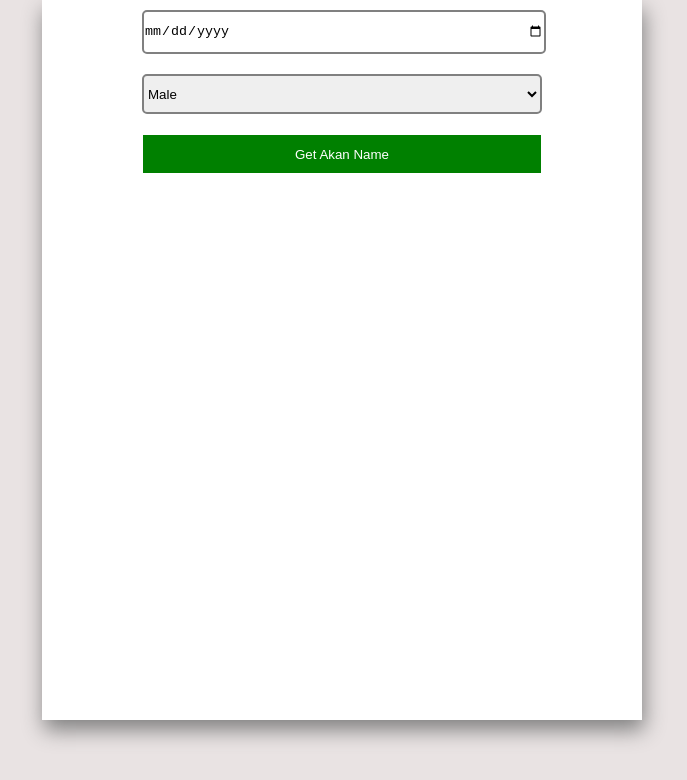
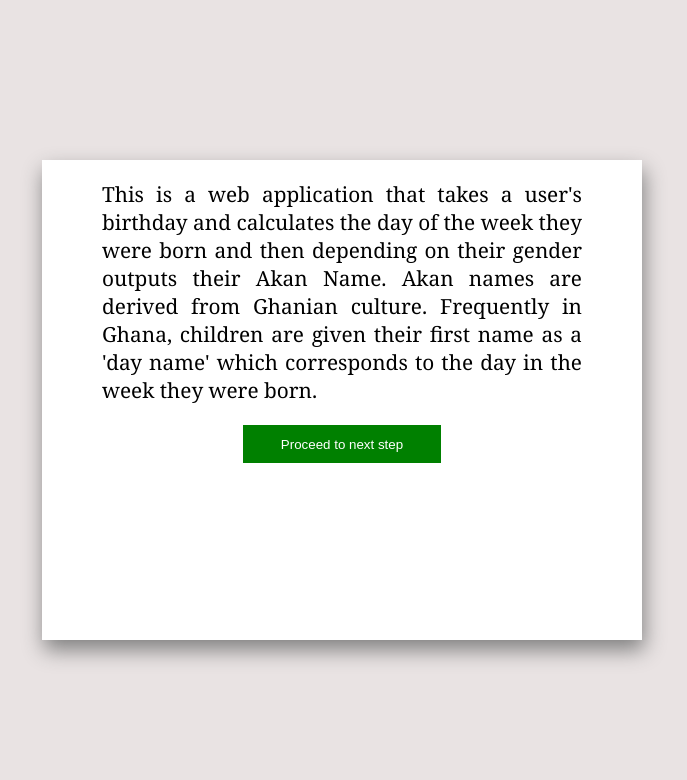
Before and after one commit to lenomosh/name-generator, a React (Create React App) app: page / in a window 1280 px wide. Shown: the top 780 px of the page, without its empty margins (298-985 px from the left). Built offline with nearby package versions, Linux system fonts and the light colour scheme.

Commit message:
changed program to three step process

```diff
--- a/src/App.js
+++ b/src/App.js
@@ -7,7 +7,8 @@ export class App extends Component {
             dateIsInvalid: false,
             genderIsInvalid: false,
             akanName: null,
-            proceed: false
+            proceed: false,
+            currentStep: 1
 
         }
     }
@@ -43,9 +44,9 @@ export class App extends Component {
     }
 
     dateValidation = date => {
-        console.log('datefrom dateValidation',date);
+        console.log('datefrom dateValidation', date);
         const dateFormat = /([12]\d{3}-(0[1-9]|1[0-2])-(0[1-9]|[12]\d|3[01]))/;
-        console.log('match',dateFormat.test(date));
+        console.log('match', dateFormat.test(date));
         if (!dateFormat.test(date) || date === null || date === '' || date === undefined) {
             this.setState({ dateIsInvalid: true })
             return false
@@ -78,11 +79,10 @@ export class App extends Component {
             console.log(daysOfTheWeek);
             console.log(dayBorn)
             const akanName = this.names[daysOfTheWeek[dayBorn]][gender]
-            this.setState({ akanName })
-        } else {
-            alert('Ooop! We ran into a problem.')
+            this.setState({ akanName})
+            this.handleStepIncrement('next')
+        }
 
-        }
         // console.log('dateIsInvalid', dateIsInvalid, 'genderIsInvalid', genderIsInvalid);
     }
     handleDateChange = date => {
@@ -91,38 +91,67 @@ export class App extends Component {
         // console.log('isValid', isValid);
         // console.log('isInValid', this.state.isInValid);
     }
-    handleGenderChange = gender =>{
+    handleGenderChange = gender => {
         this.genderValidation(gender)
     }
+    handleStepIncrement = (type='next') =>{
+        type==='next'?this.setState(prevState=>({currentStep:prevState.currentStep++}))
+        :
+        this.setState(prevState=>({currentStep:prevState.currentStep--}))
+    }
     render() {
-        const {dateIsInvalid,genderIsInvalid,akanName}=this.state
+        const { dateIsInvalid, genderIsInvalid, akanName, currentStep } = this.state;
+
         return (
             <div className="main-wrapper">
+                {currentStep === 1 &&
+
+
+                    <div className="project-description-wrapper">
+                        <p>
+
+                            This is a web application that takes a user's birthday and calculates the day of the week they were born and then depending on their gender outputs their Akan Name. Akan names are derived from Ghanian culture. Frequently in Ghana, children are given their first name as a 'day name' which corresponds to the day in the week they were born.
+                        </p>
+                        <button onClick={()=>this.handleStepIncrement('next')} className="button">Proceed to next step</button>
+
+
+                    </div>}
+                    {currentStep ===2 &&
+
                 <div className="form-wrapper">
-                    {this.state.akanName ?
-                        <div className="akanName-wrapper">
-                            <p>Congratulations, your Akan Name is {akanName}</p>
-                            </div>
-                        :
                     <form onSubmit={event => this.handleForm(event)}>
                         <div className="input-wrapper">
-                                <input className="input-item" name="date" onChange={event => this.handleDateChange(event.target.value)} type='date' />
+                            <label for="date">Date of Birth</label>
+                            <input id="date" className="input-item" name="date" onChange={event => this.handleDateChange(event.target.value)} type='date' />
                             {dateIsInvalid && <p className="input-error">The date is either blank or invalid</p>}
                         </div>
                         <div className="input-wrapper">
-                                <select onChange={event => this.handleGenderChange(event.target.value)} className="input-item" name="gender">
+                        <label for="gender">Date of Birth</label>
+                            <select id='gender' onChange={event => this.handleGenderChange(event.target.value)} className="input-item" name="gender">
                                 <option value='male'>Male</option>
                                 <option value='female'>Female</option>
                             </select>
                             {genderIsInvalid && <p className="input-error">The gender is either blank or invalid</p>}
                         </div>
                         <div className="input-wrapper">
-                               {(dateIsInvalid===false && genderIsInvalid ===false ) && <input className="submit" type='submit' value="Get Akan Name" />}
+                            {(dateIsInvalid ===false && genderIsInvalid === false) && <input className="submit" type='submit' value="Get Akan Name" />}
 
                         </div>
+                        <button onClick={()=>this.handleStepIncrement('prev')} className="button">Previous Step</button>
+
                     </form>
+
+            </div>
+
                     }
+                    {currentStep ===3 &&
+
+                    <div className="akanName-wrapper">
+                        <p>Congratulations, your Akan Name is {akanName}</p>
+                        <button onClick={()=>this.handleStepIncrement('prev')} className="button">Previous Step</button>
                     </div>
+
+                    }
             </div>
         )
     }
--- a/src/App.scss
+++ b/src/App.scss
@@ -6,18 +6,24 @@ body{
     padding:0;
 }
 div.main-wrapper{
+    position: fixed;
+    top: 50%;
+    left: 50%;
+    -webkit-transform: translate(-50%, -50%);
+    transform: translate(-50%, -50%);
     max-width: 600px;
+    max-height: 80vh;
     background-color: white;
     box-shadow: 2px 10px 20px grey;
-    height: 90vh;
-    margin: auto;
+    height: 60vh;
 
     div.form-wrapper{
        form{
-
        display: flex;
        flex-direction: column;
        margin: auto;
+       margin-top: 30px;
+
        div.input-wrapper{
            padding: 10px;
            width: 400px;
@@ -44,4 +50,49 @@ div.main-wrapper{
        }
        }
     }
+    .project-description-wrapper{
+        width: 100%;
+        margin: auto;
+        display: flex;
+        flex-direction: column;
+        width: 80%;
+        text-align: justify;
+        p{
+            margin-top: 20px;
+            font-family: Cambria, Cochin, Georgia, Times, 'Times New Roman', serif;
+            font-size: 1.3rem;
+            padding-bottom: 20px;
+        }
+
+    }
+    .button:active{
+        border: 0;
+        border-width: 0;
+
+    }
+    .button{
+        margin-top: 20px;
+        width: 100%;
+        color: white;
+        background-color: green;
+        height: 40px;
+        border: 1px solid white;
+        border-radius: 0;
+        width: 200px;
+        margin: auto;
+    }
+    div.akanName-wrapper{
+        display: flex;
+        flex-direction: column;
+        justify-content: center;
+        margin-top: 40px;
+        padding:10px;
+        p{
+        margin-top: 20px;
+        font-family: Cambria, Cochin, Georgia, Times, 'Times New Roman', serif;
+        font-size: 1.3rem;
+        padding-bottom: 20px;
+    }
+    }
+
 }
```
Lines whose indentation alone changed are shown as unchanged.
